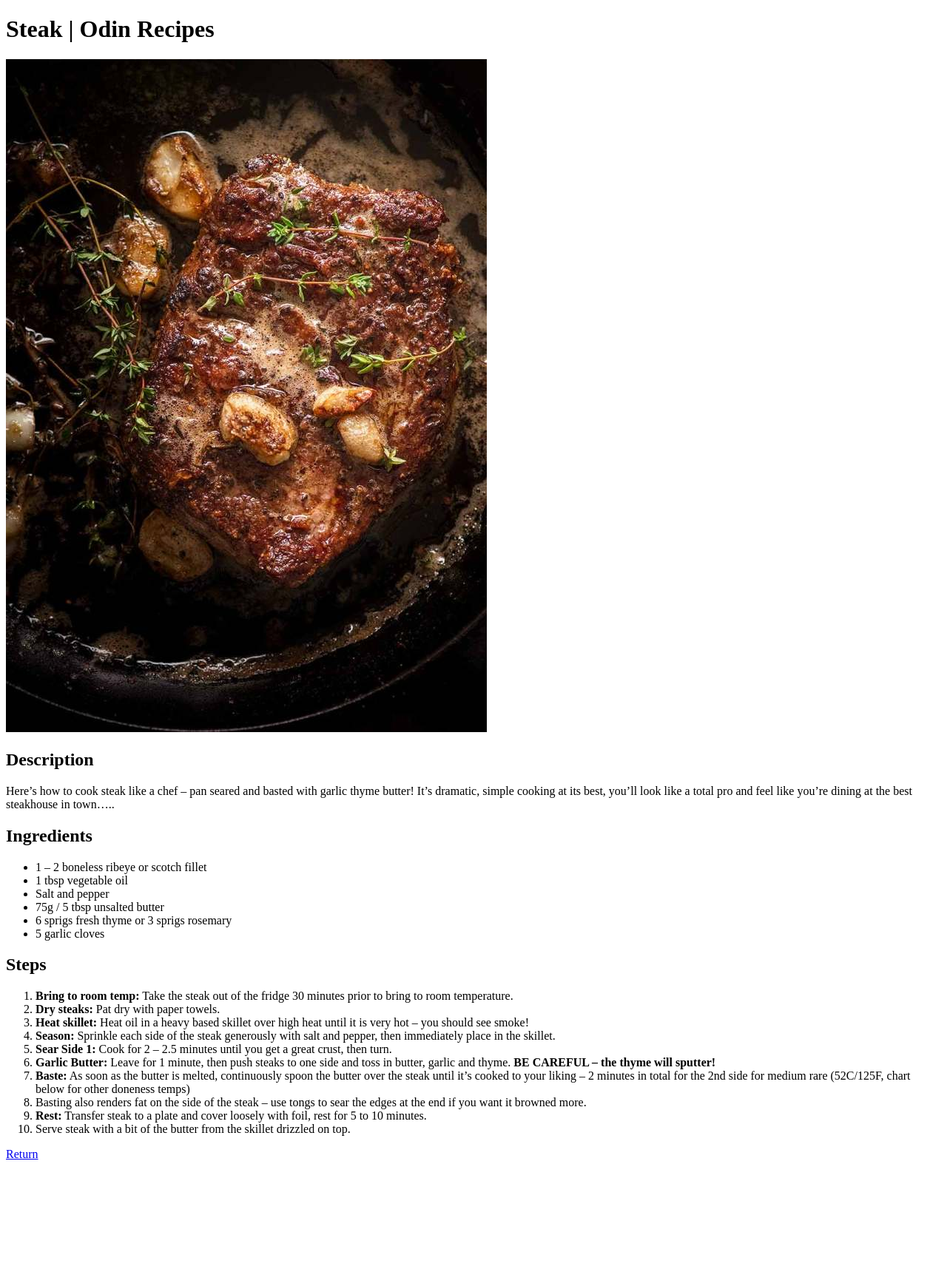
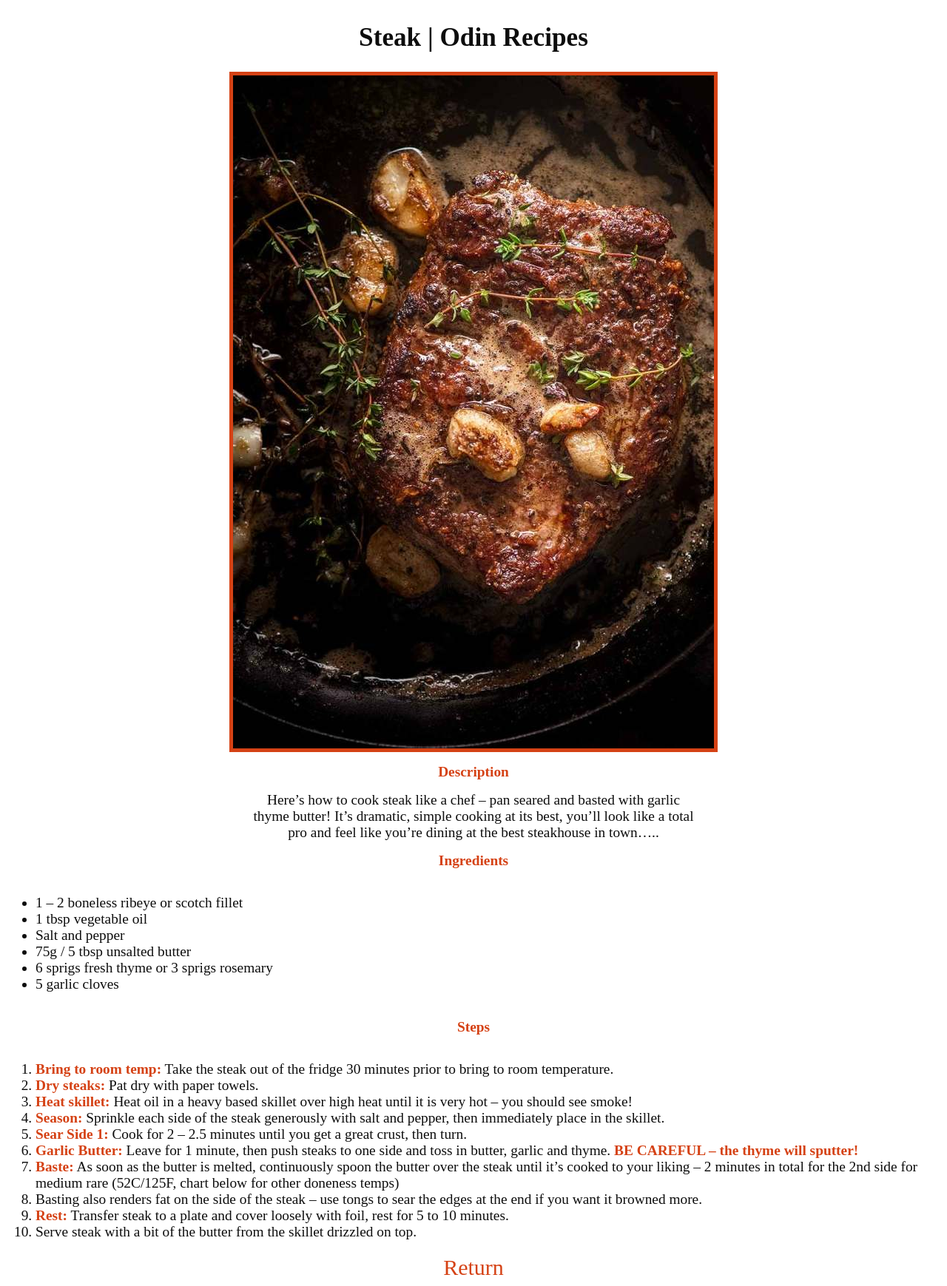
Before and after one commit to AlyAbdelzaher/odin-recipes, a plain HTML site: page recipes/steak.html in a window 1280 px wide. Shown: the whole page at 74% size. Before the commit the page ends 1578 px from the top, so only its background shows below. Drawn offline with Linux system fonts and the light colour scheme.

Commit message:
feat(CSS - TOP - Project: Recipes)!: simple CSS

```diff
--- a/index.html
+++ b/index.html
@@ -1,16 +1,22 @@
 <!DOCTYPE html>
 <html lang="en">
+
 <head>
     <meta charset="UTF-8">
     <meta name="viewport" content="width=device-width, initial-scale=1.0">
     <title>Odin Recipes</title>
+    <link rel="stylesheet" href="style.css">
 </head>
+
 <body>
     <h1>| Odin Recipes |</h1>
-    <ul>
-        <li><a href="./recipes/steak.html">Steak</a></li>
-        <li><a href="./recipes/hamburger.html">Hamburger</a></li>
-        <li><a href="./recipes/strawberrypie.html">Strawberry Pie</a></li>
-    </ul>
+
+    <p class="items center"><a href="./recipes/steak.html">Steak</a></p>
+    <div class="divider"></div>
+    <p class="items center"><a href="./recipes/hamburger.html">Hamburger</a></p>
+    <div class="divider"></div>
+    <p class="items center"><a href="./recipes/strawberrypie.html">Strawberry Pie</a></p>
+
 </body>
+
 </html>
--- a/recipes/steak.html
+++ b/recipes/steak.html
@@ -1,15 +1,21 @@
 <!DOCTYPE html>
 <html lang="en">
+
 <head>
     <meta charset="UTF-8">
     <meta name="viewport" content="width=device-width, initial-scale=1.0">
     <title>Steak - Odin Recipes</title>
+    <link rel="stylesheet" href="../style.css">
 </head>
+
 <body>
-    <h1>Steak | Odin Recipes</h1>
+    <h1><a href="../index.html">Steak | Odin Recipes </a></h1>
+    <div class="steak">
         <img src="../img/steak2.jpg" alt="Steak">
         <h2>Description</h2>
-    <p>Here’s how to cook steak like a chef – pan seared and basted with garlic thyme butter! It’s dramatic, simple cooking at its best, you’ll look like a total pro and feel like you’re dining at the best steakhouse in town…..</p>
+        <p class="desc">Here’s how to cook steak like a chef – pan seared and basted with garlic thyme butter! It’s
+            dramatic, simple cooking at its best, you’ll look like a total pro and feel like you’re dining at the best
+            steakhouse in town…..</p>
         <h2>Ingredients</h2>
         <ul>
             <li>1 – 2 boneless ribeye or scotch fillet</li>
@@ -21,17 +27,27 @@
         </ul>
         <h2>Steps</h2>
         <ol>
-        <li><strong>Bring to room temp:</strong> Take the steak out of the fridge 30 minutes prior to bring to room temperature.</li>
+            <li><strong>Bring to room temp:</strong> Take the steak out of the fridge 30 minutes prior to bring to room
+                temperature.</li>
             <li><strong>Dry steaks:</strong> Pat dry with paper towels.</li>
-        <li><strong>Heat skillet:</strong> Heat oil in a heavy based skillet over high heat until it is very hot – you should see smoke!</li>
-        <li><strong>Season:</strong> Sprinkle each side of the steak generously with salt and pepper, then immediately place in the skillet.</li>
+            <li><strong>Heat skillet:</strong> Heat oil in a heavy based skillet over high heat until it is very hot –
+                you should see smoke!</li>
+            <li><strong>Season:</strong> Sprinkle each side of the steak generously with salt and pepper, then
+                immediately place in the skillet.</li>
             <li><strong>Sear Side 1:</strong> Cook for 2 – 2.5 minutes until you get a great crust, then turn.</li>
-        <li><strong>Garlic Butter:</strong> Leave for 1 minute, then push steaks to one side and toss in butter, garlic and thyme. <strong>BE CAREFUL – the thyme will sputter!</strong></li>
-        <li><strong>Baste:</strong> As soon as the butter is melted, continuously spoon the butter over the steak until it’s cooked to your liking – 2 minutes in total for the 2nd side for medium rare (52C/125F, chart below for other doneness temps)</li>
-        <li>Basting also renders fat on the side of the steak – use tongs to sear the edges at the end if you want it browned more.</li>
-        <li><strong>Rest:</strong> Transfer steak to a plate and cover loosely with foil, rest for 5 to 10 minutes.</li>
+            <li><strong>Garlic Butter:</strong> Leave for 1 minute, then push steaks to one side and toss in butter,
+                garlic and thyme. <strong>BE CAREFUL – the thyme will sputter!</strong></li>
+            <li><strong>Baste:</strong> As soon as the butter is melted, continuously spoon the butter over the steak
+                until it’s cooked to your liking – 2 minutes in total for the 2nd side for medium rare (52C/125F, chart
+                below for other doneness temps)</li>
+            <li>Basting also renders fat on the side of the steak – use tongs to sear the edges at the end if you want
+                it browned more.</li>
+            <li><strong>Rest:</strong> Transfer steak to a plate and cover loosely with foil, rest for 5 to 10 minutes.
+            </li>
             <li>Serve steak with a bit of the butter from the skillet drizzled on top.</li>
         </ol>
-    <a href="../index.html">Return</a>
+        <a href="../index.html" class="return">Return</a>
+    </div>
 </body>
+
 </html>
--- /dev/null
+++ b/style.css
@@ -0,0 +1,85 @@
+* {
+    background-color: #fff;    /*#DAD4B5 */
+    color: rgba(0,0,0,.95);     /* #952323 */
+    font-size: 1.1rem;
+}
+
+h1,
+h2 {
+    color: #d54215;     /*   #A73121   */
+    text-align: center;
+}
+
+img {
+    text-align: center;
+}
+
+h1 {
+    font-size: 200%;
+}
+
+/* colors: #435334
+*/
+
+.center {
+    text-align: center;
+}
+
+img {
+    text-align: center;
+    border: 5px solid #d54215;
+    display: flex;
+    align-self: center;
+}
+
+.items {
+    font-weight: bold;
+    font-size: large;
+    margin: 0px;
+}
+
+.steak,
+.strawberry-pie,
+.hamburger {
+    display: flex;
+    flex-direction: column;
+    flex-wrap: wrap;
+}
+
+.desc {
+    text-align: center;
+    width: 600px;
+    margin: 0 auto;
+}
+
+a {
+    text-decoration: none;
+}
+
+a:hover {
+    color: #d54215;
+}
+
+.return {
+    text-align: center;
+}
+
+.divider {
+    width: 300px;
+    height: 0px;
+    margin: 7px auto;
+    border: 2px solid rgba(0,0,0,.95);
+}
+
+.return {
+    color: #d54215;
+    font-size: 30px;
+}
+
+h1 a {
+    font-size: 2rem;
+}
+
+strong {
+    color:#d54215;
+}
```
Also changed, not shown: recipes/hamburger.html (+16 -6 lines), recipes/strawberrypie.html (+22 -9 lines). Lines whose indentation alone changed are shown as unchanged.
